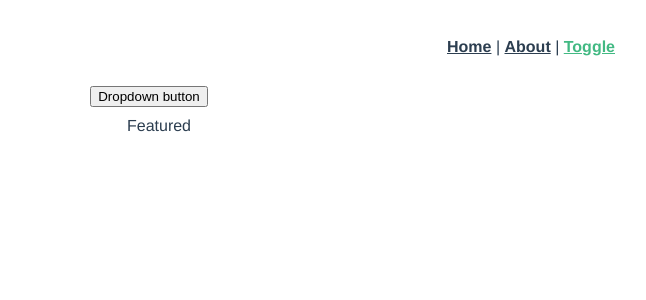
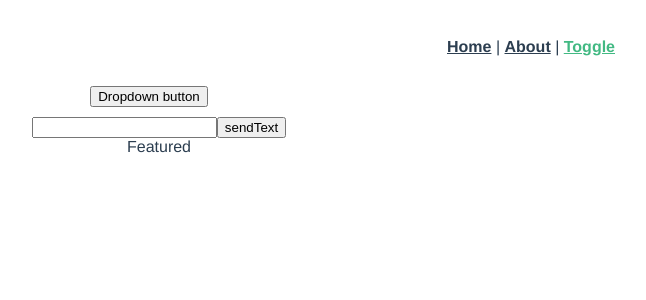
Before and after one commit to JunyeongYang/todo_vue_ts, a Vue app: page /toggle in a window 1280 px wide. Shown: the top 300 px of the page, without its empty margins (109-755 px from the left). Built offline with nearby package versions, Linux system fonts and the light colour scheme.

Commit message:
event bus

```diff
--- /dev/null
+++ b/src/common/event-bus.ts
@@ -0,0 +1,3 @@
+import Vue from 'vue';
+
+export default new Vue();
--- a/src/components/toggle/Accordion.vue
+++ b/src/components/toggle/Accordion.vue
@@ -1,5 +1,7 @@
 <template>
   <div class="card">
+    <input v-model="text">
+    <button @click="click">sendText</button>
     <div class="card-header" @click="toggle">
       Featured
     </div>
@@ -14,6 +16,7 @@
 <script lang="ts">
   import {Vue, Component, Mixins} from 'vue-property-decorator'
   import Toggle from './Index.vue'
+  import eventBus from '@/common/event-bus.ts'
 
   @Component({
     components: {
@@ -21,6 +24,10 @@
     }
   })
   export default class Accordion extends Mixins(Toggle){
+    private text: string = ''
+    private click() {
+      eventBus.$emit('sendText', this.text)
+    }
   }
 </script>
 
--- a/src/components/toggle/Dropdown.vue
+++ b/src/components/toggle/Dropdown.vue
@@ -1,5 +1,6 @@
 <template>
   <div class="dropdown">
+    <span>{{ text }}</span>
     <button class="btn btn-secondary dropdown-toggle" @click="toggle" type="button" id="dropdownMenuButton"
       data-toggle="dropdown" aria-haspopup="true" aria-expanded="false">
       Dropdown button
@@ -14,7 +15,8 @@
 
 <script lang="ts">
   import {Vue, Component, Mixins} from 'vue-property-decorator'
-  import Toggle from './Accordion.vue'
+  import Toggle from './Index.vue'
+  import eventBus from '@/common/event-bus.ts'
 
   @Component({
     components: {
@@ -22,6 +24,10 @@
     }
   })
   export default class Dropdown extends Mixins(Toggle){
+    private text: string = ''
+    created() {
+      eventBus.$on('sendText', (text: string) => this.text = text)
+    }
   }
 </script>
 
```
